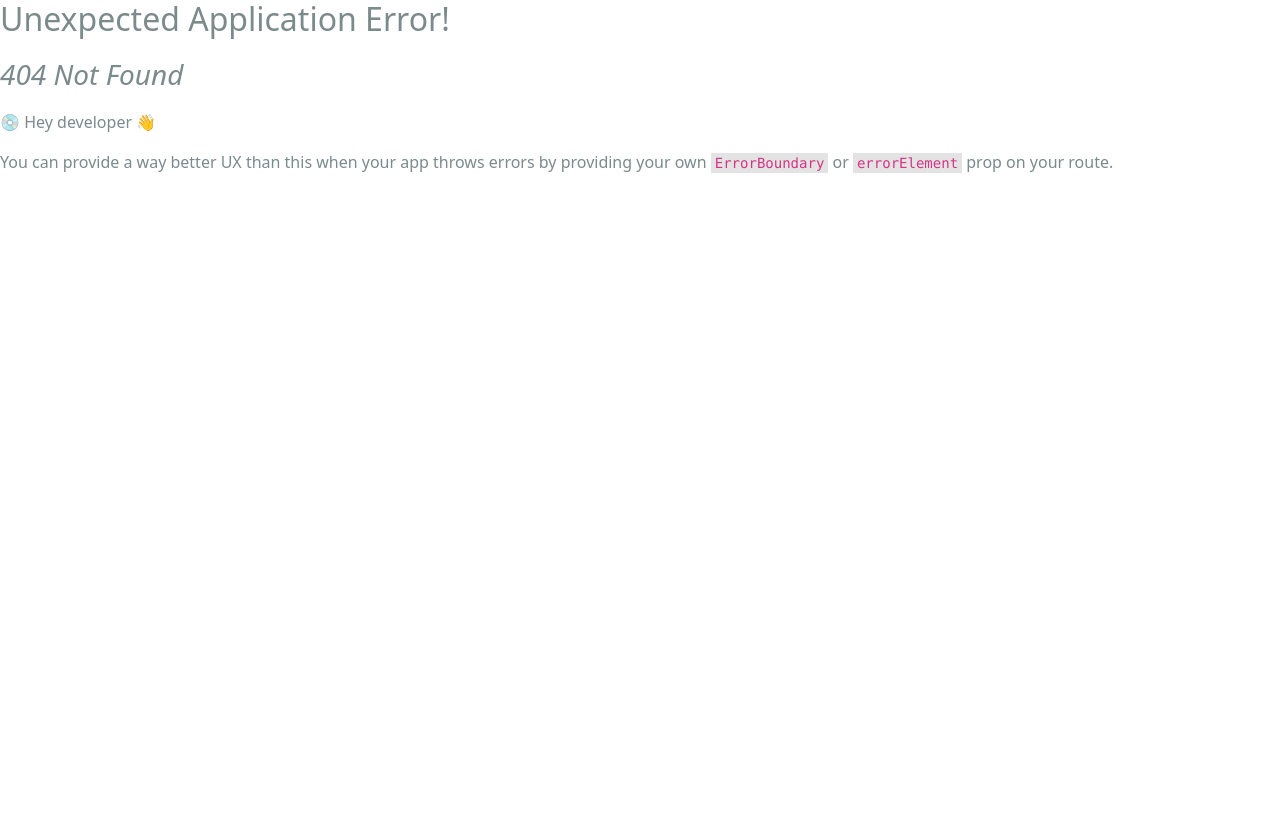
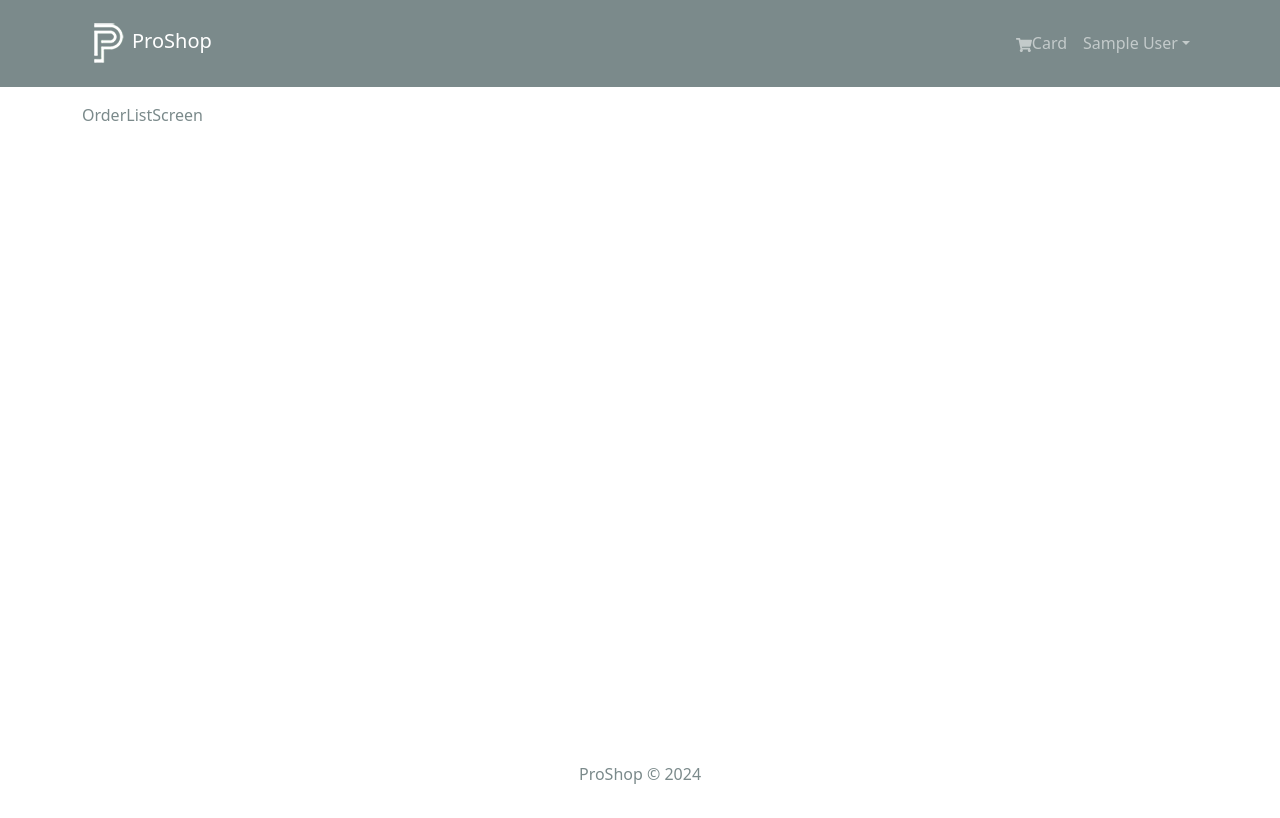
Before and after one commit to Y-Kotvitskiy/Proshop, a React (Create React App) app in the folder frontend/: page /admin/orderlist in a window 1280 px wide. Before the commit this address had no page. Shown: the top 818 px of the page. Built offline with nearby package versions, Linux system fonts and the light colour scheme; sample sign-in values are in the browser's storage.

Commit message:
admin route

```diff
--- /dev/null
+++ b/frontend/src/components/AdminRoute.jsx
@@ -0,0 +1,10 @@
+import { Outlet, Navigate } from "react-router-dom";
+import { useSelector } from "react-redux";
+
+const AdminRoute = () => {
+  const { userInfo } = useSelector((state) => state.auth);
+
+  return userInfo && userInfo.isAdmin ? <Outlet /> : <Navigate to="/login" replace /> ;
+};
+
+export default AdminRoute;
--- a/frontend/src/index.js
+++ b/frontend/src/index.js
@@ -14,6 +14,7 @@
 import App from "./App";
 import reportWebVitals from "./reportWebVitals";
 import PrivateRoute from "./components/PrivateRoute";
+import AdminRoute from "./components/AdminRoute";
 import HomeScreen from "./screens/HomeScreen";
 import ProductScreen from "./screens/ProductScreen";
 import CartScreen from "./screens/CartScreen";
@@ -23,6 +24,7 @@
 import PlaceOrderScreen from "./screens/PlaceOrderScreen";
 import OrderScreen from "./screens/OrderScreen";
 import ProfileScreen from "./screens/ProfileScreen";
+import OrderListScreen from "./screens/admin/OrderListScreen";
 
 const router = createBrowserRouter(
   createRoutesFromElements(
@@ -37,6 +39,9 @@
         <Route path="/placeorder" element={<PlaceOrderScreen />} />
         <Route path="/order/:id" element={<OrderScreen />} />
         <Route path="/profile" element={<ProfileScreen/>} />
+      </Route>
+      <Route path="" element={<AdminRoute />}>
+        <Route path="/admin/orderlist" element={<OrderListScreen />} />
       </Route>
     </Route>
   )
--- /dev/null
+++ b/frontend/src/screens/admin/OrderListScreen.jsx
@@ -0,0 +1,5 @@
+const OrderListScreen = () => {
+    return <div>OrderListScreen</div>
+}
+
+export default OrderListScreen;
```
